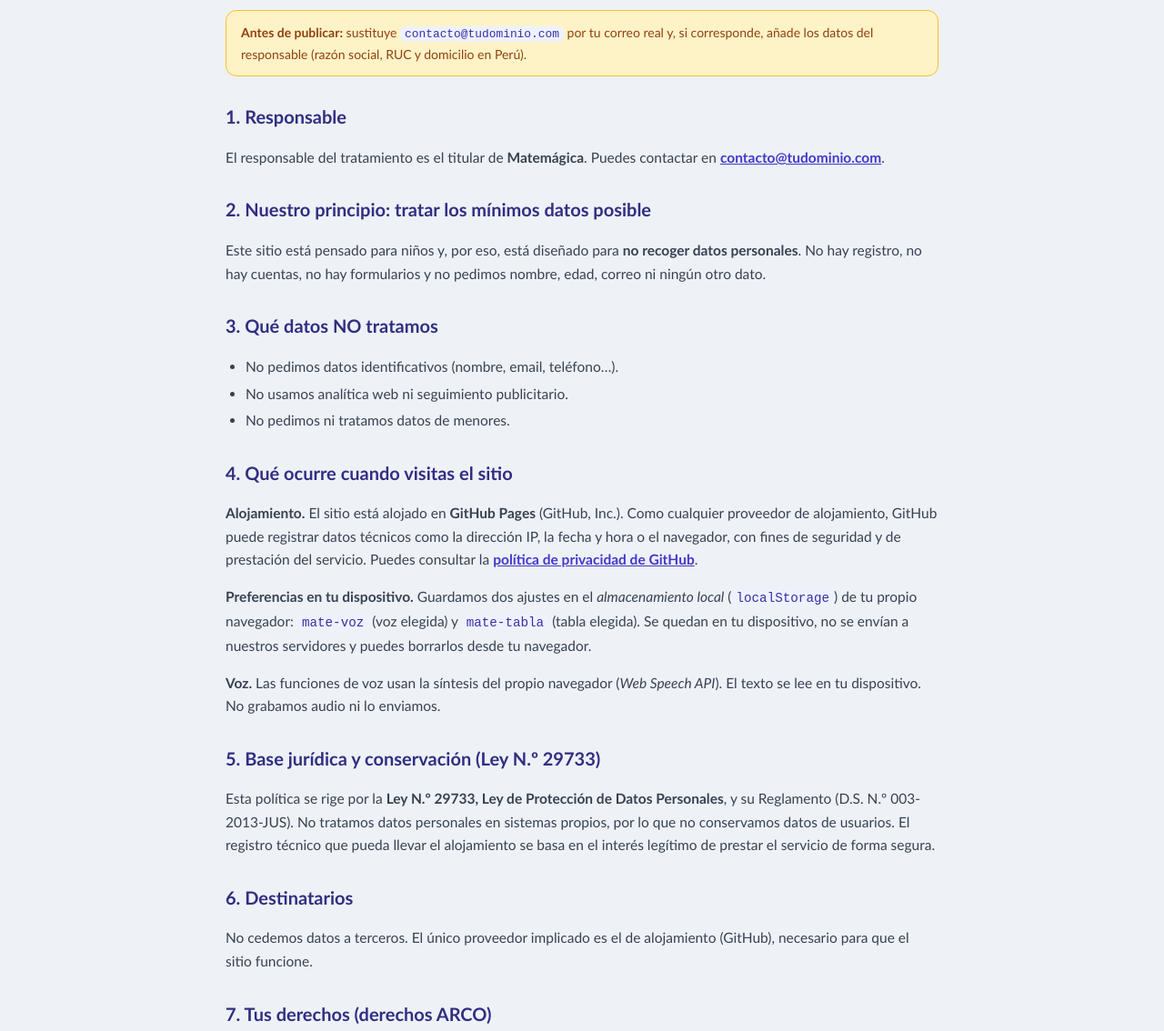
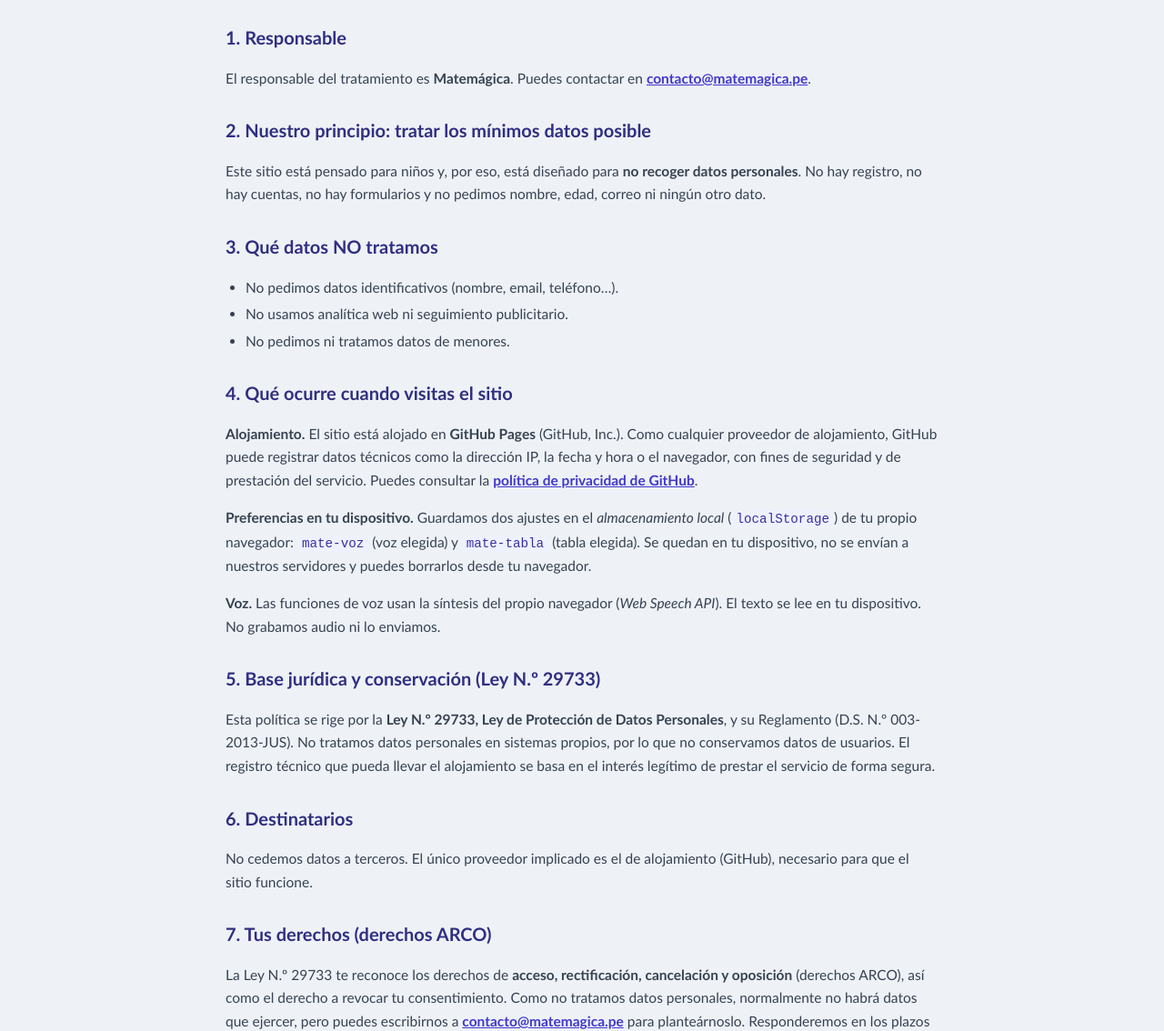
Before and after one commit to betoportugalx/matemagica, a plain HTML site: page privacidad.html in a window 1280 px wide. Shown: the part 167-1301 px from the top of the page at 91% size. Drawn offline with Linux system fonts and the light colour scheme.

Commit message:
Quitar avisos internos y datos de ejemplo; usar contacto@matemagica.pe

```diff
--- a/estilos-paginas.css
+++ b/estilos-paginas.css
@@ -28,12 +28,6 @@ code {
   font-size: 0.92em;
 }
 
-/* Aviso de datos pendientes */
-.aviso-pendiente {
-  background: #fef3c7; border: 1px solid #fbbf24; border-radius: 12px;
-  padding: 12px 16px; font-size: 14px; color: #92400e; margin: 14px 0;
-}
-
 /* Pie */
 .pie {
   max-width: 820px; margin: 30px auto 0; padding: 20px 18px 44px;
--- a/privacidad.html
+++ b/privacidad.html
@@ -29,14 +29,9 @@
   <h1>Política de privacidad</h1>
   <p class="fecha">Última actualización: 9 de octubre de 2026</p>
 
-  <div class="aviso-pendiente">
-    <strong>Antes de publicar:</strong> sustituye <code>contacto@tudominio.com</code> por tu correo real y, si
-    corresponde, añade los datos del responsable (razón social, RUC y domicilio en Perú).
-  </div>
-
   <h2>1. Responsable</h2>
-  <p>El responsable del tratamiento es el titular de <strong>Matemágica</strong>. Puedes contactar en
-     <a href="mailto:contacto@tudominio.com">contacto@tudominio.com</a>.</p>
+  <p>El responsable del tratamiento es <strong>Matemágica</strong>. Puedes contactar en
+     <a href="mailto:contacto@matemagica.pe">contacto@matemagica.pe</a>.</p>
 
   <h2>2. Nuestro principio: tratar los mínimos datos posible</h2>
   <p>Este sitio está pensado para niños y, por eso, está diseñado para <strong>no recoger datos personales</strong>.
@@ -75,7 +70,7 @@
   <p>La Ley N.º 29733 te reconoce los derechos de <strong>acceso, rectificación, cancelación y oposición</strong>
      (derechos ARCO), así como el derecho a revocar tu consentimiento. Como no tratamos datos personales,
      normalmente no habrá datos que ejercer, pero puedes escribirnos a
-     <a href="mailto:contacto@tudominio.com">contacto@tudominio.com</a> para planteárnoslo. Responderemos en los
+     <a href="mailto:contacto@matemagica.pe">contacto@matemagica.pe</a> para planteárnoslo. Responderemos en los
      plazos que fija la normativa.</p>
   <p>Si consideras que no hemos atendido tu solicitud, puedes acudir a la <strong>Autoridad Nacional de Protección
      de Datos Personales (ANPDP)</strong>, adscrita al Ministerio de Justicia y Derechos Humanos
```
Also changed, not shown: aviso-legal.html (+3 -10 lines), contacto.html (+1 -6 lines).
